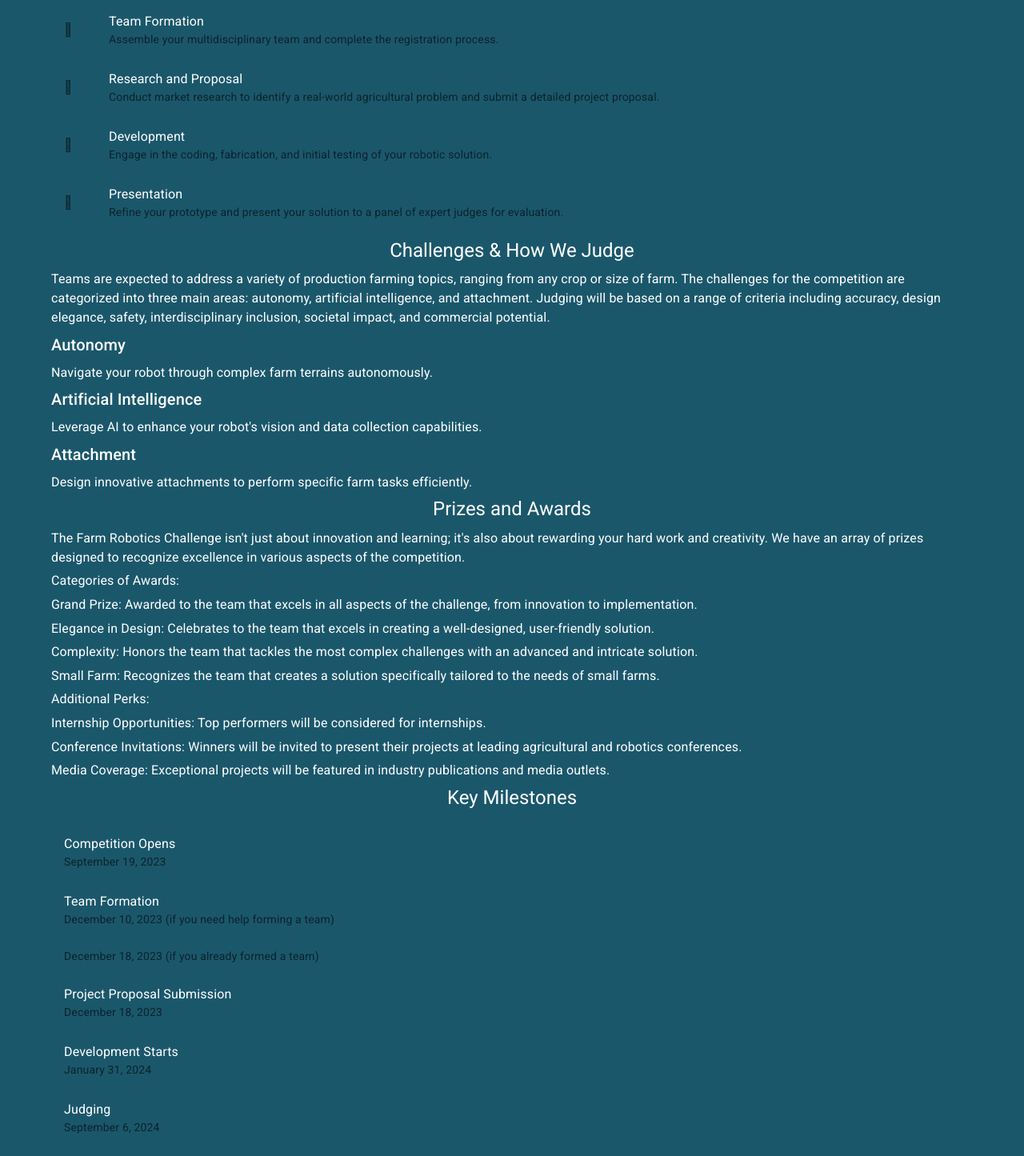
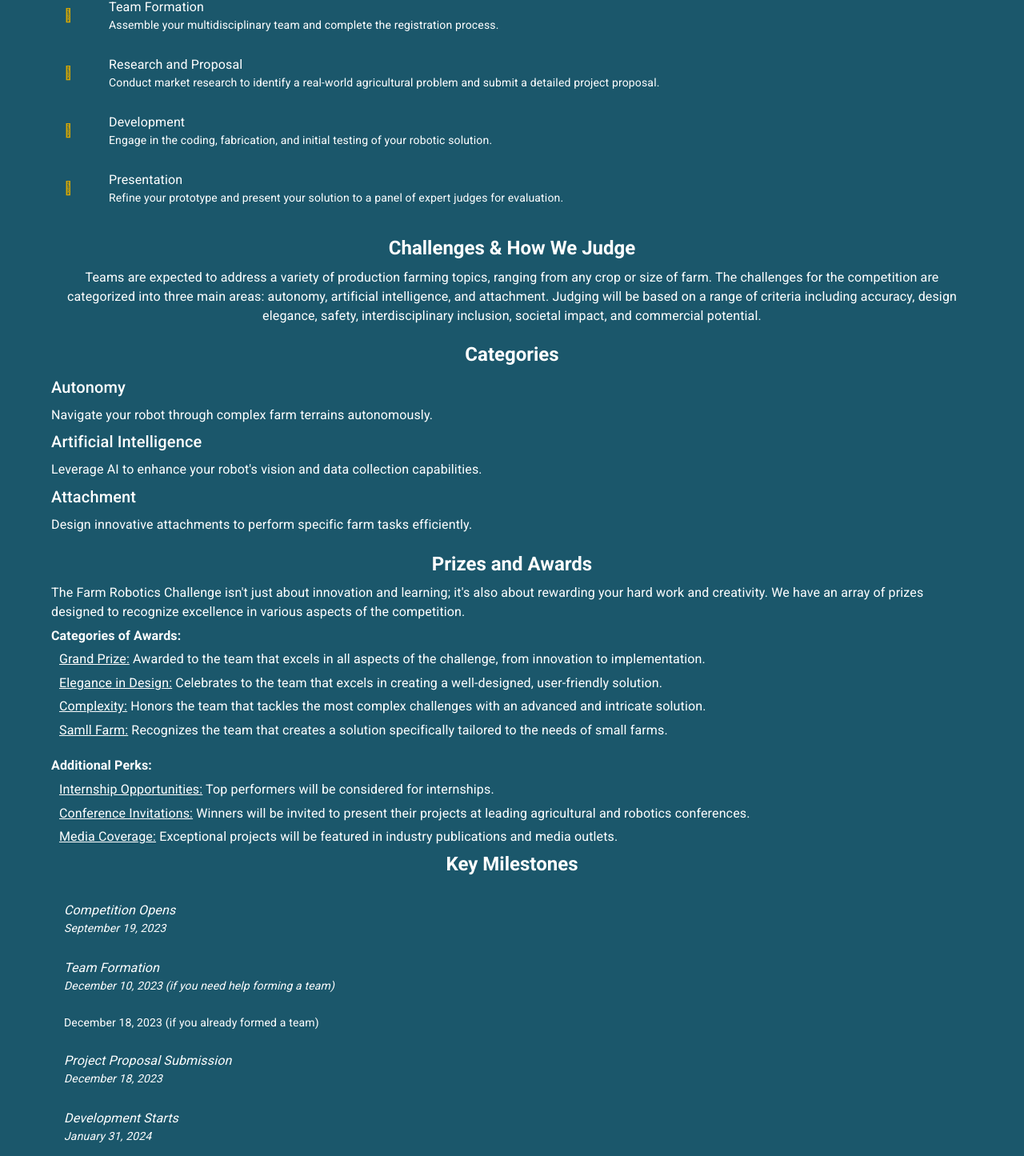
Before and after one commit to citris-ucmerced/Vista, a React (Create React App) app: page /farmbotchallenge in a window 1280 px wide. Shown: the part 724-2169 px from the top of the page at 80% size. Built offline with nearby package versions, Linux system fonts and the light colour scheme.

Commit message:
Fix(FarmBotChallenge.js): improved styling

```diff
--- a/src/pages/FarmBotChallenge.js
+++ b/src/pages/FarmBotChallenge.js
@@ -19,7 +19,7 @@ const FarmRoboticsChallenge = () => {
   return (
     <>
       <Helmet>
-        <title>Farm Robotics Challenge</title>
+        <title >Farm Robotics Challenge</title>
         <meta name="description" content="Farm Robotics Challenge Event for UC Merced Students" />
         <link rel="canonical" href="/FarmRoboticsChallenge" />
       </Helmet>
@@ -36,10 +36,10 @@ const FarmRoboticsChallenge = () => {
               UC Merced students, join the Farm Robotics Challenge! Embrace where technology meets agriculture to solve real-world problems. Whether you're studying engineering, agriculture, or any other discipline, this is a prime opportunity to revolutionize the future of farming right from our campus.
             </Typography>
 
-            <Typography variant="h4" component="h2" align="center" className="section-title" gutterBottom>
+            {/* <Typography variant="h4" component="h2" align="center" className="section-title spacing" gutterBottom>
               About the Challenge
-            </Typography>
-            <Typography variant="h2" component="h1" align="center" className="page-title" gutterBottom>
+            </Typography> */}
+            <Typography variant="h2" component="h1" align="center" className="page-title spacing" gutterBottom>
                 Farm Robotics Challenge
               </Typography>
 
@@ -48,47 +48,68 @@ const FarmRoboticsChallenge = () => {
               </Typography>
 
 
-              <Typography variant="h4" component="h2" align="center" className="section-title" gutterBottom>
+              <Typography variant="h4" component="h2" align="center" className="section-title spacing bold" gutterBottom>
                 About the Challenge
               </Typography>
 
-              <Typography variant="body1" gutterBottom>
+              <Typography variant="body1" align="center" gutterBottom>
                 The Farm Robotics Challenge is an annual, nationwide event that invites student teams from universities and colleges across the United States to develop innovative robotic solutions for real-world agricultural challenges. Organized by the AI Institute for Next Gen Food Systems (AIFS), UC ANR VINE, Fresno-Merced Future of Food (F3) Innovation, and Farm-ng, the challenge aims to accelerate the integration of cutting-edge robotics into agricultural practices.
+
               </Typography>
 
-              <Typography variant="body1" gutterBottom>
+              <Typography variant="body1" align="center" gutterBottom>
                 This year, we're expanding our horizons by introducing a new division for 2-year colleges, making the challenge more inclusive and providing a broader platform for innovation. Participants will work with the state-of-the-art Amiga robot, focusing on small-farm applications to make a meaningful impact on local communities.
               </Typography>
 
-              <Typography variant="h5" component="h3" align="center" className="section-title" gutterBottom>
+              <Typography variant="h5" component="h3" align="center" className="bold spacing" >
                 The challenge is divided into four main phases:
               </Typography>
 
             <List>
               <ListItem>
-                <ListItemIcon></ListItemIcon>
-                <ListItemText primary="Team Formation" secondary="Assemble your multidisciplinary team and complete the registration process." />
+                <ListItemIcon style={{color: "#daa900"}}></ListItemIcon>
+                <ListItemText
+                  primary="Team Formation"
+                  secondary="Assemble your multidisciplinary team and complete the registration process."
+                  secondaryTypographyProps={{ style: { color: 'white' } }}
+                />
               </ListItem>
                 <ListItem>
-                  <ListItemIcon></ListItemIcon>
-                  <ListItemText primary="Research and Proposal" secondary="Conduct market research to identify a real-world agricultural problem and submit a detailed project proposal." />
+                  <ListItemIcon style={{color: "#daa900"}}></ListItemIcon>
+                  <ListItemText
+                    primary="Research and Proposal"
+                    secondary="Conduct market research to identify a real-world agricultural problem and submit a detailed project proposal."
+                    secondaryTypographyProps={{ style: { color: 'white' } }}
+                    />
                 </ListItem>
                 <ListItem>
-                  <ListItemIcon></ListItemIcon>
-                  <ListItemText primary="Development" secondary="Engage in the coding, fabrication, and initial testing of your robotic solution." />
+                  <ListItemIcon style={{color: "#daa900"}}></ListItemIcon>
+                  <ListItemText
+                    primary="Development"
+                    secondary="Engage in the coding, fabrication, and initial testing of your robotic solution."
+                    secondaryTypographyProps={{ style: { color: 'white' } }}
+                  />
                 </ListItem>
                 <ListItem>
-                  <ListItemIcon></ListItemIcon>
-                  <ListItemText primary="Presentation" secondary="Refine your prototype and present your solution to a panel of expert judges for evaluation." />
+                  <ListItemIcon style={{color: "#daa900"}}></ListItemIcon>
+                  <ListItemText
+                    primary="Presentation"
+                    secondary="Refine your prototype and present your solution to a panel of expert judges for evaluation."
+                    secondaryTypographyProps={{ style: { color: 'white' } }}
+                  />
                 </ListItem>
               </List>
 
-              <Typography variant="h5" component="h3" align="center" className="section-title" gutterBottom>
+              <Typography variant="h5" component="h3" align="center" className="section-title spacing bold" gutterBottom>
                 Challenges & How We Judge
               </Typography>
 
-              <Typography variant="body1" gutterBottom>
+              <Typography variant="body1" align="center" gutterBottom>
                 Teams are expected to address a variety of production farming topics, ranging from any crop or size of farm. The challenges for the competition are categorized into three main areas: autonomy, artificial intelligence, and attachment. Judging will be based on a range of criteria including accuracy, design elegance, safety, interdisciplinary inclusion, societal impact, and commercial potential.
+              </Typography>
+
+              <Typography variant="h5" align="center" className='spacing bold' gutterBottom>
+                Categories
               </Typography>
 
               <Typography variant="h6" component="h4" gutterBottom>Autonomy</Typography>
@@ -98,7 +119,7 @@ const FarmRoboticsChallenge = () => {
               <Typography variant="h6" component="h4" gutterBottom>Attachment</Typography>
               <Typography variant="body1" gutterBottom>Design innovative attachments to perform specific farm tasks efficiently.</Typography>
 
-              <Typography variant="h5" component="h3" align="center" className="section-title" gutterBottom>
+              <Typography variant="h5" component="h3" align="center" className="section-title spacing bold" gutterBottom>
                 Prizes and Awards
               </Typography>
 
@@ -106,65 +127,97 @@ const FarmRoboticsChallenge = () => {
                 The Farm Robotics Challenge isn't just about innovation and learning; it's also about rewarding your hard work and creativity. We have an array of prizes designed to recognize excellence in various aspects of the competition.
               </Typography>
 
-              <Typography variant="body1" gutterBottom>
+              <Typography variant="body1" className='bold' gutterBottom>
                 Categories of Awards:
               </Typography>
 
               <Typography variant="body1" gutterBottom>
-                Grand Prize: Awarded to the team that excels in all aspects of the challenge, from innovation to implementation.
+                <span className='underline'>Grand Prize:</span> Awarded to the team that excels in all aspects of the challenge, from innovation to implementation.
               </Typography>
               <Typography variant="body1" gutterBottom>
-                Elegance in Design: Celebrates to the team that excels in creating a well-designed, user-friendly solution.
+                <span className='underline'>Elegance in Design:</span> Celebrates to the team that excels in creating a well-designed, user-friendly solution.
               </Typography>
               <Typography variant="body1" gutterBottom>
-                Complexity: Honors the team that tackles the most complex challenges with an advanced and intricate solution.
+                <span className='underline'>Complexity:</span> Honors the team that tackles the most complex challenges with an advanced and intricate solution.
               </Typography>
               <Typography variant="body1" gutterBottom>
-                Small Farm: Recognizes the team that creates a solution specifically tailored to the needs of small farms.
+                <span className='underline'>Samll Farm:</span> Recognizes the team that creates a solution specifically tailored to the needs of small farms.
               </Typography>
 
-              <Typography variant="body1" gutterBottom>
+              <Typography variant="body1" className='bold spacing' gutterBottom>
                 Additional Perks:
               </Typography>
-
               <Typography variant="body1" gutterBottom>
-                Internship Opportunities: Top performers will be considered for internships.
+                <span className='underline'>Internship Opportunities:</span> Top performers will be considered for internships.
+              </Typography>
+            <Typography variant="body1" gutterBottom>
+              <span className='underline'>Conference Invitations:</span> Winners will be invited to present their projects at leading agricultural and robotics conferences.
             </Typography>
             <Typography variant="body1" gutterBottom>
-                Conference Invitations: Winners will be invited to present their projects at leading agricultural and robotics conferences.
-            </Typography>
-            <Typography variant="body1" gutterBottom>
-                Media Coverage: Exceptional projects will be featured in industry publications and media outlets.
+              <span className='underline'>Media Coverage:</span> Exceptional projects will be featured in industry publications and media outlets.
             </Typography>
 
             {/* ... [rest of the existing content] ... */}
 
-            <Typography variant="h5" component="h3" align="center" className="section-title" gutterBottom>
+            <Typography variant="h5" component="h3" align="center" className="section-title bold" gutterBottom>
               Key Milestones
             </Typography>
 
             <List >
               <ListItem>
-                <ListItemText primary="Competition Opens" secondary="September 19, 2023" />
+                <ListItemText
+                  className='italic'
+                  primary="Competition Opens"
+                  secondary="September 19, 2023"
+                  secondaryTypographyProps={{ style: { color: 'white' } }}
+                />
               </ListItem>
               <ListItem>
-              <ListItemText  primary="Team Formation" secondary="December 10, 2023 (if you need help forming a team)" />
+              <ListItemText
+                className='italic'
+                primary="Team Formation"
+                secondary="December 10, 2023 (if you need help forming a team)"
+                secondaryTypographyProps={{ style: { color: 'white' } }}
+                />
               </ListItem>
 <             ListItem>
-              <ListItemText primary="" secondary="December 18, 2023 (if you already formed a team)" />
+              <ListItemText
+                primary=""
+                  secondary="December 18, 2023 (if you already formed a team)"
+                  secondaryTypographyProps={{ style: { color: 'white' } }}
+                />
+
               </ListItem>
               <ListItem>
-                <ListItemText primary="Project Proposal Submission" secondary="December 18, 2023"/>
+                <ListItemText
+                  className='italic'
+                  primary="Project Proposal Submission"
+                  secondary="December 18, 2023"
+                  secondaryTypographyProps={{ style: { color: 'white' } }}
+                />
+
               </ListItem>
               <ListItem>
-                <ListItemText primary="Development Starts" secondary="January 31, 2024" />
+                <ListItemText
+                  className='italic'
+                  primary="Development Starts"
+                  secondary="January 31, 2024"
+                  secondaryTypographyProps={{ style: { color: 'white' } }}
+                />
+
               </ListItem>
               <ListItem>
-                <ListItemText primary="Judging" secondary="September 6, 2024" />
+                <ListItemText
+                  className='italic'
+                  primary="Judging"
+                  secondary="September 6, 2024"
+                  secondaryTypographyProps={{ style: { color: 'white' } }}
+                />
+
               </ListItem>
             </List>
 
-            <Typography variant="h5" component="h3" align="center" className="section-title" gutterBottom>
+            <Typography variant="h5" component="h3" align="center" className="section-title bold" gutterBottom>
               Get Involved
             </Typography>
 
--- a/src/pages/styles/FarmRobotics.css
+++ b/src/pages/styles/FarmRobotics.css
@@ -35,3 +35,17 @@
     background-color: rgb(180, 229, 250);
     border-radius: 1rem;
   }
+  .spacing {
+    padding-top: 15px;
+    /* padding-bottom: 10px; */
+  }
+  .bold{
+    font-weight: bold;
+  }
+  .underline{
+    text-decoration: underline;
+    padding-left: 10px;
+  }
+  .italic{
+    font-style: italic;
+  }
```
Also changed, not shown: public/images/people/Ellie_Feliciano.png (added), src/assets/sheets/staff.csv, 1 other file (tests, documents, lock files or other folders).
